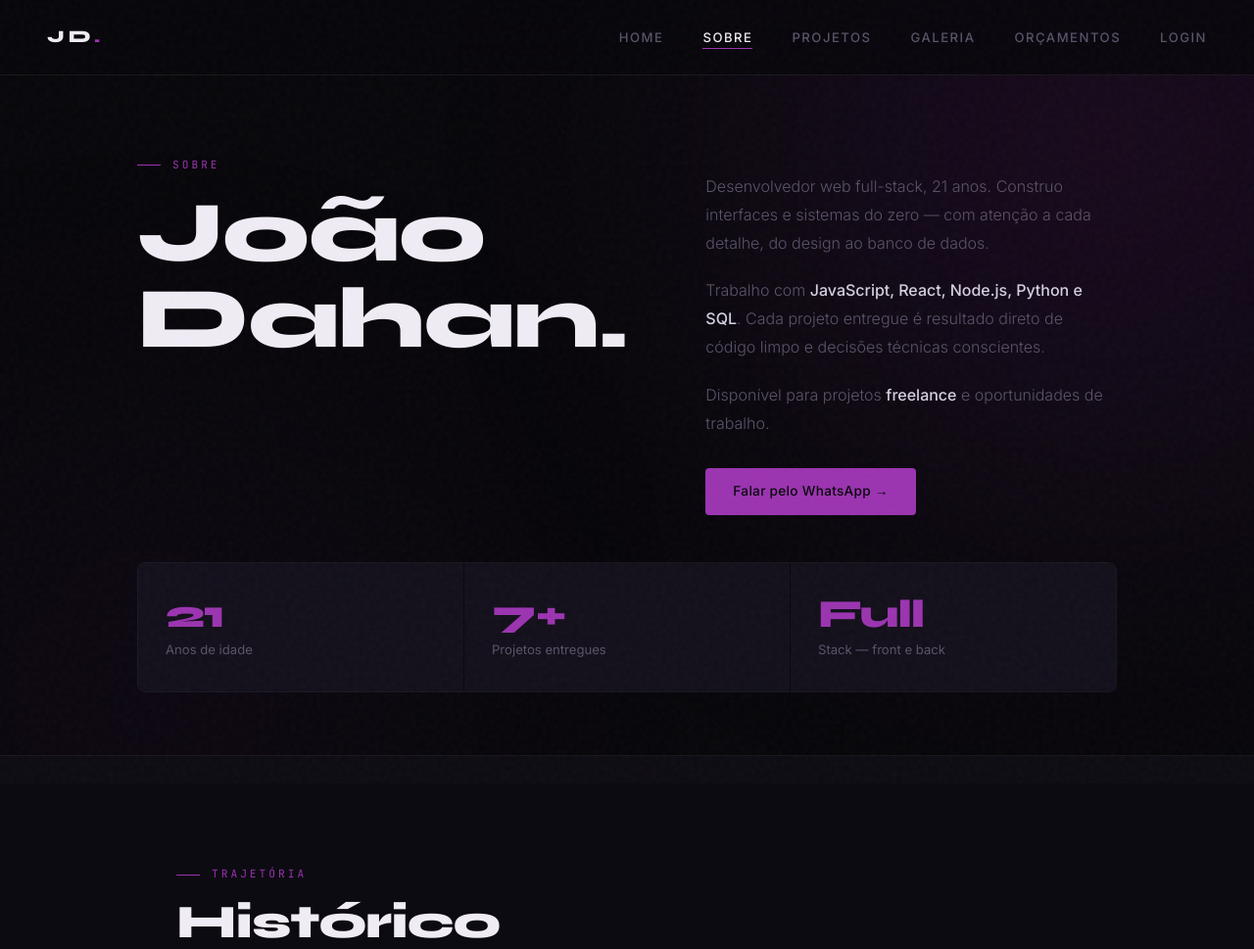
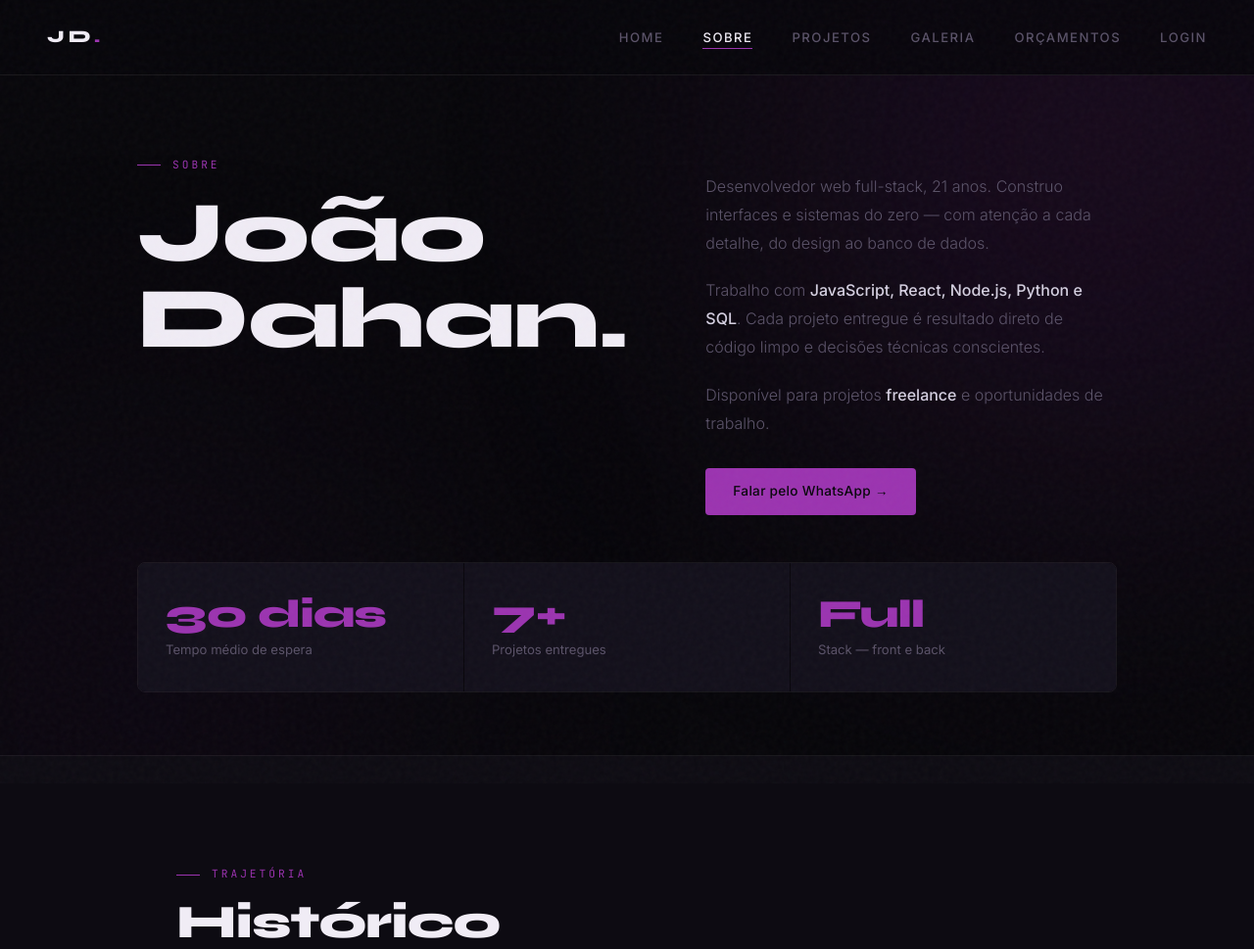
Before and after one commit to dahan1981/portfolio, a Flask app: page /sobre in a window 1280 px wide. Shown: the top 969 px of the page at 98% size. Run offline with Flask 3, Linux system fonts and the light colour scheme.

Commit message:
Update sobre.html

```diff
--- a/templates/sobre.html
+++ b/templates/sobre.html
@@ -137,8 +137,8 @@
 
       <div class="facts-row">
         <div class="fact-item reveal">
-          <div class="fact-num">21</div>
-          <div class="fact-label">Anos de idade</div>
+          <div class="fact-num">30 dias</div>
+          <div class="fact-label">Tempo médio de espera</div>
         </div>
         <div class="fact-item reveal">
           <div class="fact-num">7+</div>
```
